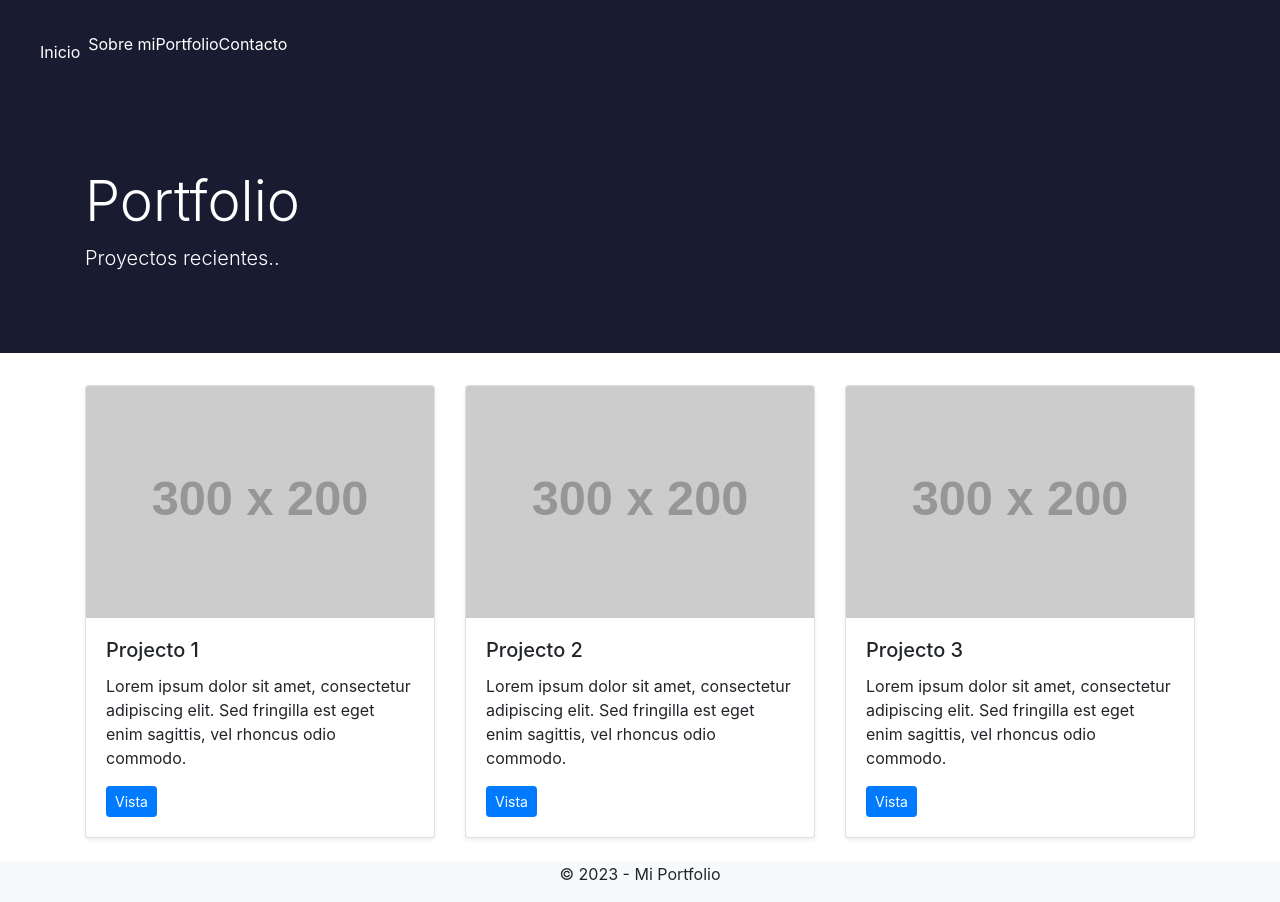
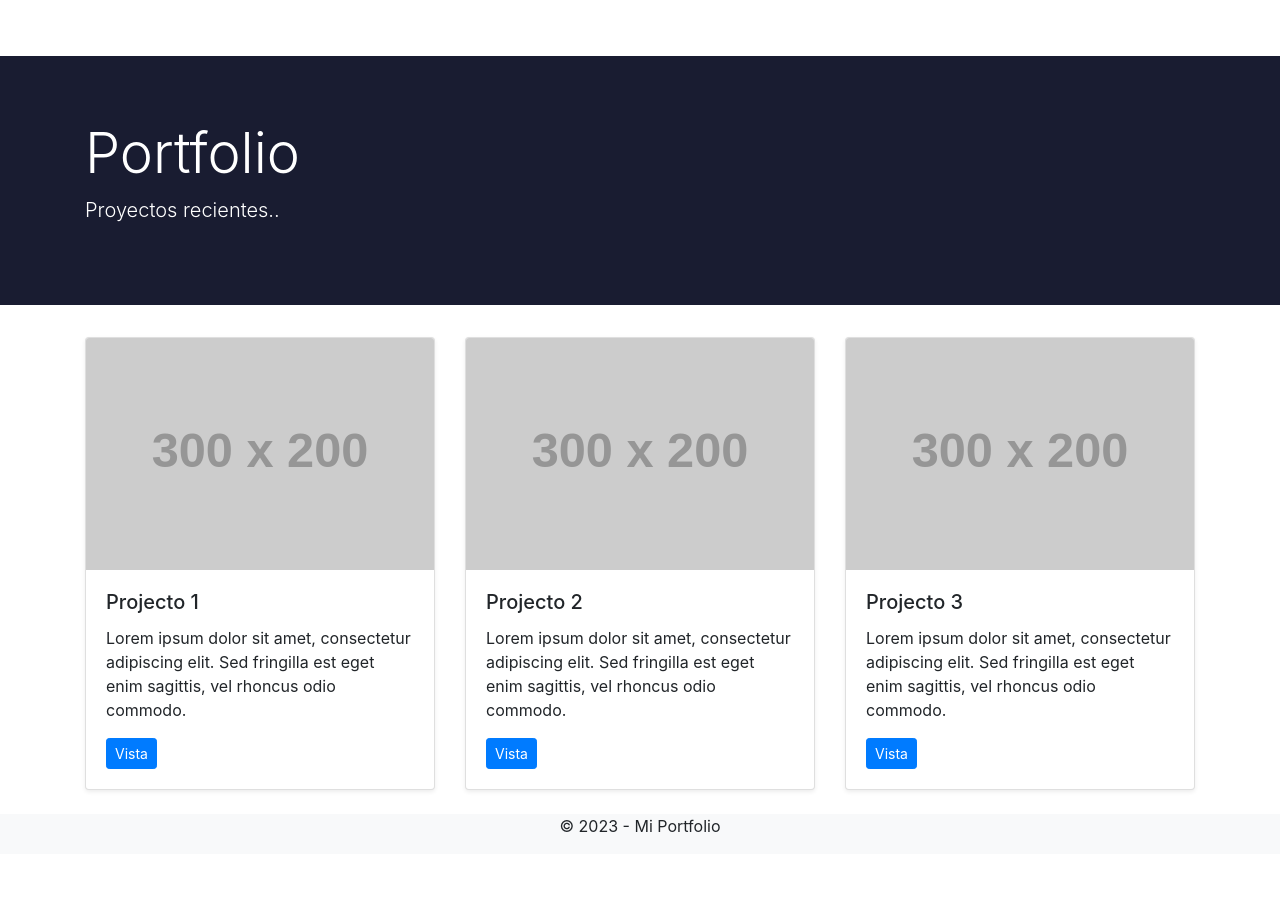
Before and after one commit to OctaDuha/EntregaFinalDuhalde, a plain HTML site: page views/portfolio.html in a window 1280 px wide. After the commit the page ends 854 px from the top, so only its background shows below. Drawn offline with nearby package versions, Linux system fonts and the light colour scheme; placeholder pictures from the web are drawn by us.

Commit message:
cambio clase navbar

```diff
--- a/views/portfolio.html
+++ b/views/portfolio.html
@@ -13,7 +13,7 @@
     <link rel="stylesheet" href="../styles/portfolio.css" />
   </head>
   <body>
-    <nav class="navbar navbar-expand-lg portfolder-navbar">
+    <nav class="navbar navbar-expand-lg">
       <button
         class="navbar-toggler"
         type="button"
```
